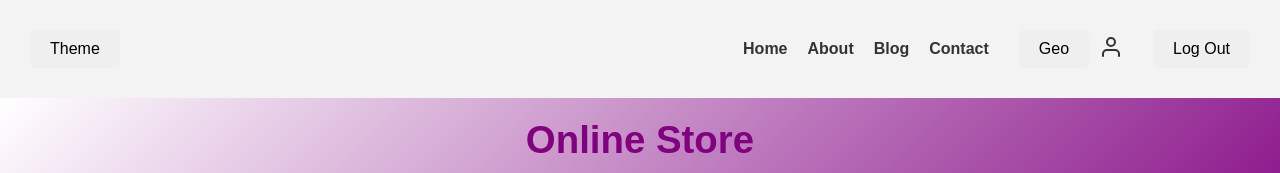
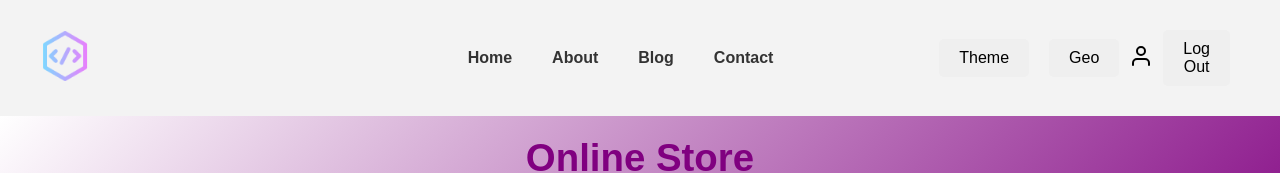
Before and after one commit to mariamkhutuashvili/tbc-academy-react-project, a Next.js app: page / in a window 1280 px wide. Shown: the top 173 px of the page. Built offline with nearby package versions, Linux system fonts and the light colour scheme; no server answers.

Commit message:
Update header by adding a logo and improving content alignment

```diff
--- a/app/globals.css
+++ b/app/globals.css
@@ -68,16 +68,11 @@ a {
 .theme-switcher {
   position: relative;
   display: inline-block;
-  margin-right: 10px;
 }
 
 .theme-switcher button.active {
   background-color: #e0e0e0;
   color: #000;
-}
-
-.theme-switcher button:not(:last-child) {
-  border-bottom: none;
 }
 
 .theme-switcher-content {
--- a/components/header/Header.css
+++ b/components/header/Header.css
@@ -2,25 +2,39 @@
   display: flex;
   justify-content: space-between;
   align-items: center;
-  padding: 20px;
+  padding: 20px 40px;
   background-color: #f3f3f3;
+}
+
+.left-section,
+.right-section {
+  display: flex;
+  align-items: center;
+}
+
+.left-section {
+  justify-content: flex-start;
+  flex: 1;
+}
+
+.right-section {
+  justify-content: flex-end;
+  flex: 1;
 }
 
 .nav {
   display: flex;
-  justify-content: flex-end;
-  flex-wrap: wrap;
+  justify-content: center;
+  flex-grow: 1;
   align-items: center;
 }
 
 .nav-link {
-  margin-right: 20px;
+  margin: 0 20px;
   color: #333;
   font-weight: bold;
-}
-
-.nav-link:last-child {
-  margin-right: 0;
+  display: flex;
+  align-items: center;
 }
 
 .nav-link:hover,
--- a/components/header/Header.tsx
+++ b/components/header/Header.tsx
@@ -1,6 +1,7 @@
 "use client";
 
 import Link from "next/link";
+import Image from "next/image";
 import ToggleThemeButton from "../UI/ToggleTheme";
 import ToggleLanguage from "../UI/ToggleLanguage";
 import LogoutButton from "../UI/LogoutButton";
@@ -12,7 +13,11 @@ export default function Header() {
 
   return (
     <header className="header">
-      <ToggleThemeButton />
+      <div className="left-section">
+        <Link href="/">
+          <Image src="/assets/logo.png" alt="Logo" width={50} height={50} />
+        </Link>
+      </div>
       <nav className="nav">
         <Link href="/" className="nav-link">
           {t("home")}
@@ -26,8 +31,11 @@ export default function Header() {
         <Link href="/contact" className="nav-link">
           {t("contact")}
         </Link>
+      </nav>
+      <div className="right-section">
+        <ToggleThemeButton />
         <ToggleLanguage />
-        <Link href="/profile" className="nav-link">
+        <Link href="/profile" className="profile-link">
           <svg
             xmlns="http://www.w3.org/2000/svg"
             width="24"
@@ -45,7 +53,7 @@ export default function Header() {
           </svg>
         </Link>
         <LogoutButton />
-      </nav>
+      </div>
     </header>
   );
 }
```
Also changed, not shown: public/assets/logo.png (added).
